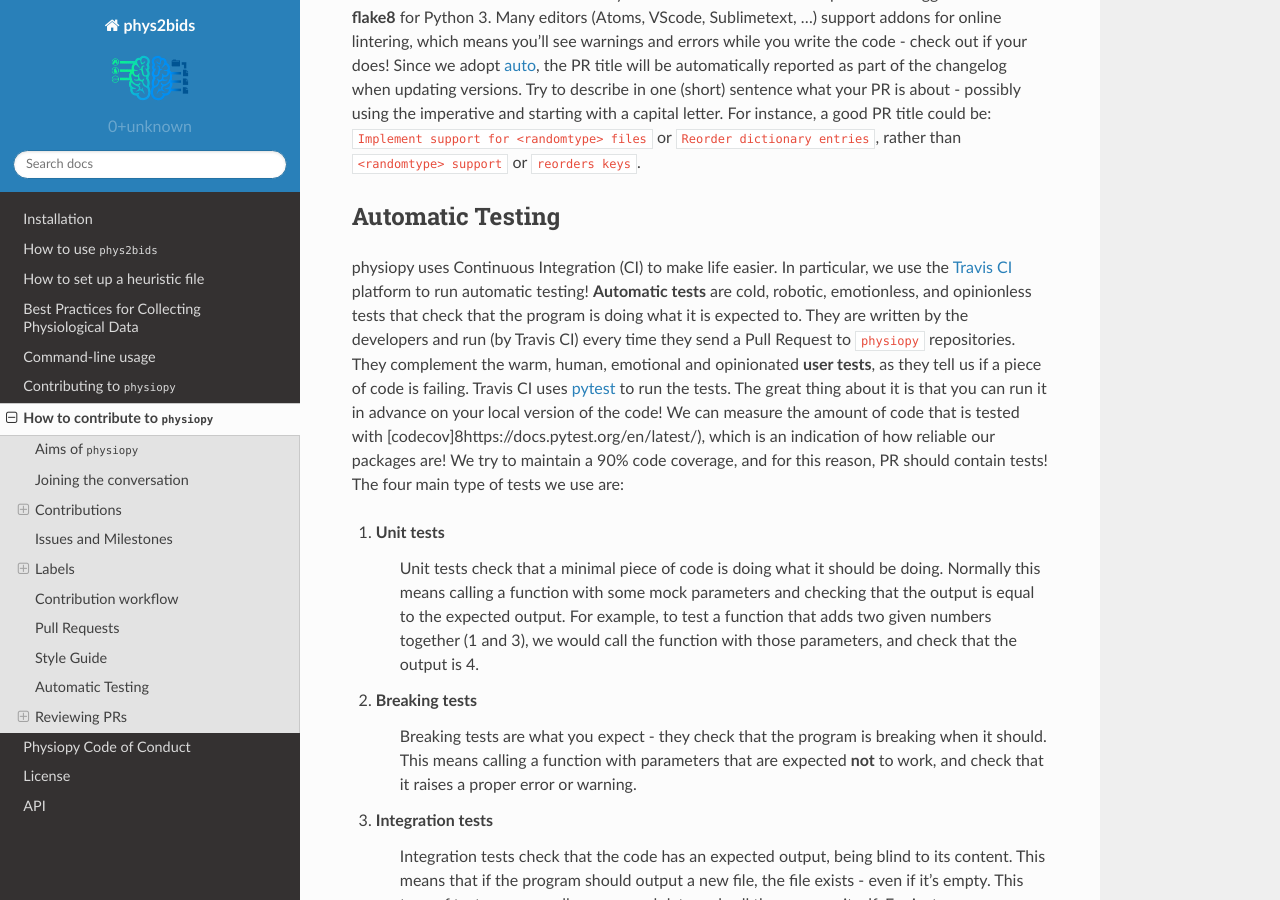
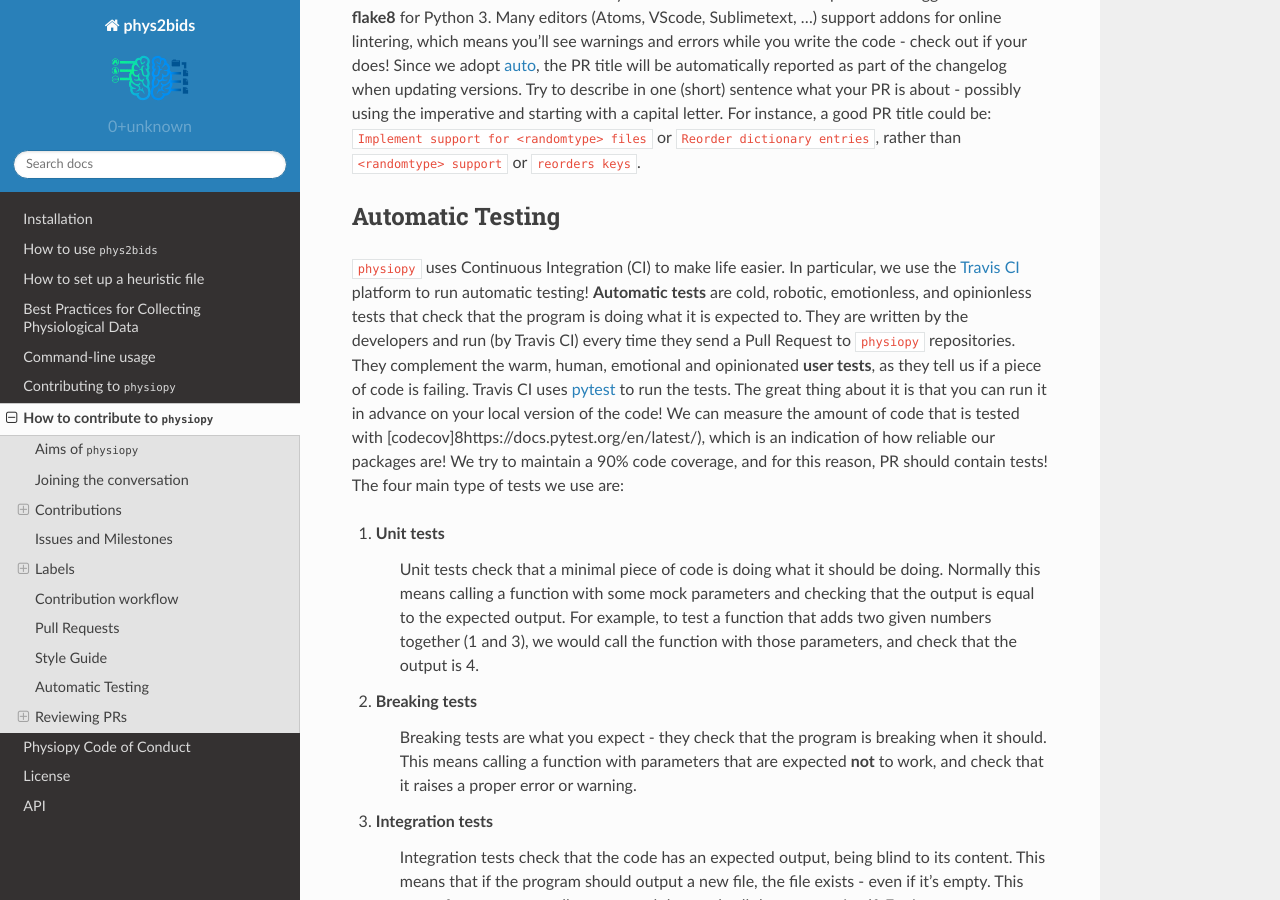
Before and after one commit to physiopy/phys2bids, a Sphinx documentation site: the page built from docs/contributorfile.rst, in a window 1280 px wide and 900 px high, scrolled down 6710 px. Built offline with Sphinx 7.4.7 and the Read the Docs theme 2.0.0, drawn with Linux system fonts in a browser that asks for light colours.

Commit message:
finally got it

```diff
--- a/docs/contributorfile.rst
+++ b/docs/contributorfile.rst
@@ -213,7 +213,7 @@ To be merged, PRs have to:
 4. Have a short title that clearly explains in one sentence the aim of the PR.
 5. Contain at least a unit test for your contribution, if the PR contains code (it would be better if it contains an integration or function test and all the breaking tests necessary). If you’re not confident about writing tests, it is possible to refer to an issue that asks for the test to be written, or another (Draft) PR that contains the tests required.
 
-Don't merge your own pull request! That's a task for the main reviewer of your PR or the project manager. Remember that the project manager doesn't have to be a reviewer of your PR! See the `Reviewing PRs <#reviewing:>`_ section.
+Don't merge your own pull request! That's a task for the main reviewer of your PR or the project manager. Remember that the project manager doesn't have to be a reviewer of your PR! See the `Reviewing PRs <#reviewing>`_ section.
 
 As we’re trying to maintain at least a 90% code coverance, you’re strongly encouraged to write all the necessary tests not to drop below the threshold. If our coverance becomes too low, you might be asked to add more tests and/or your PR might be rejected.
 
@@ -230,7 +230,7 @@ Since we adopt `auto <https://intuit.github.io/auto/home.html>`_, the PR title w
 
 Automatic Testing
 -----------------
-physiopy uses Continuous Integration (CI) to make life easier. In particular, we use the `Travis CI <https://travis-ci.org/>`_ platform to run automatic testing!
+``physiopy`` uses Continuous Integration (CI) to make life easier. In particular, we use the `Travis CI <https://travis-ci.org/>`_ platform to run automatic testing!
 **Automatic tests** are cold, robotic, emotionless, and opinionless tests that check that the program is doing what it is expected to. They are written by the developers and run (by Travis CI) every time they send a Pull Request to ``physiopy`` repositories. They complement the warm, human, emotional and opinionated **user tests**, as they tell us if a piece of code is failing.
 Travis CI uses `pytest <https://docs.pytest.org/en/latest/>`_ to run the tests. The great thing about it is that you can run it in advance on your local version of the code!
 We can measure the amount of code that is tested with [codecov]8https://docs.pytest.org/en/latest/), which is an indication of how reliable our packages are! We try to maintain a 90% code coverage, and for this reason, PR should contain tests!
@@ -275,7 +275,7 @@ Remember that the project manager doesn't have to be a reviewer of the PR.
 
 Main reviewer
 ~~~~~~~~~~~~~
-At `physiopy` we use the "Assignees" section of a PR to mark the **main reviewer** for that PR.
+At ``physiopy`` we use the "Assignees" section of a PR to mark the **main reviewer** for that PR.
 The main reviewer:
 
 - Takes care of the reviewing process of the PR, in particular:
```
